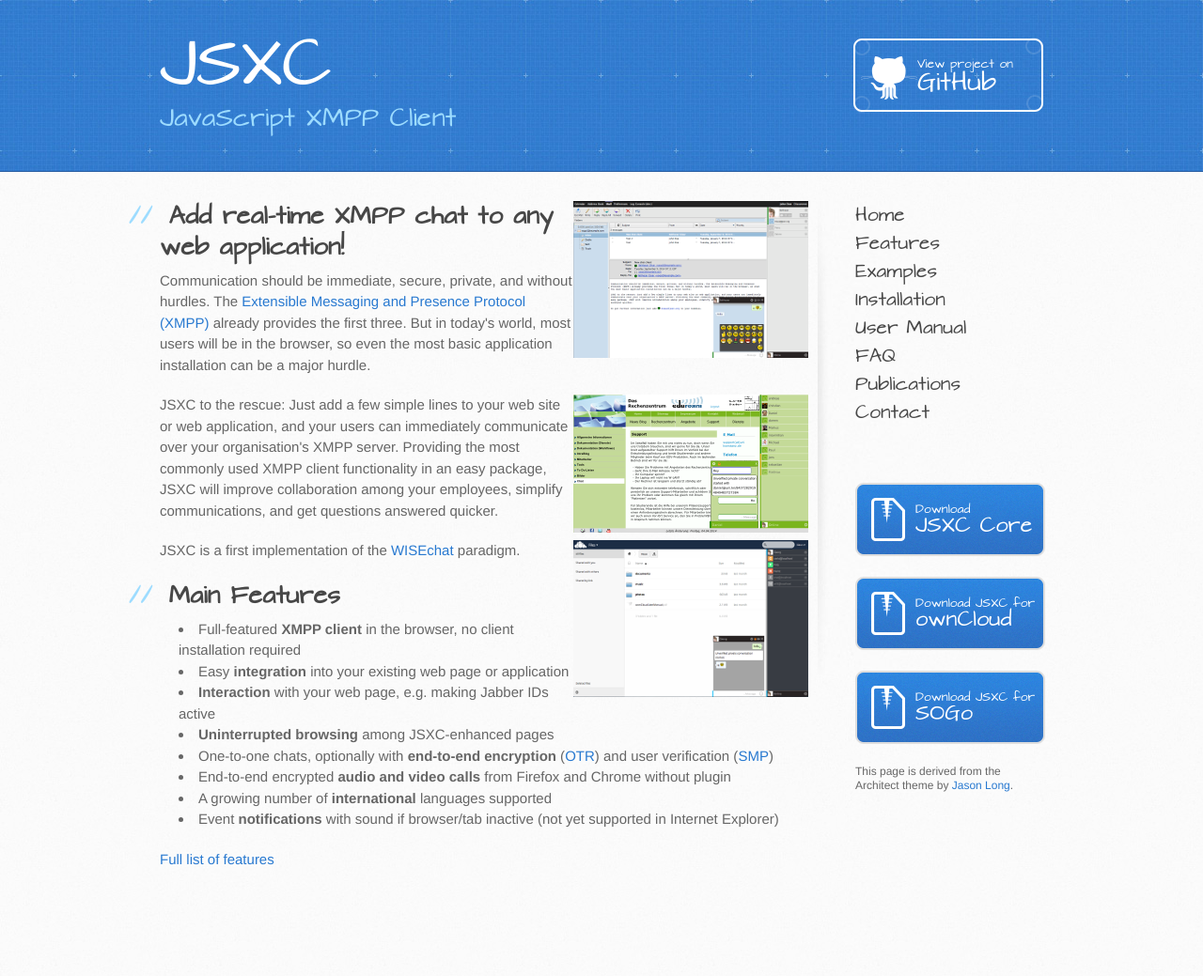
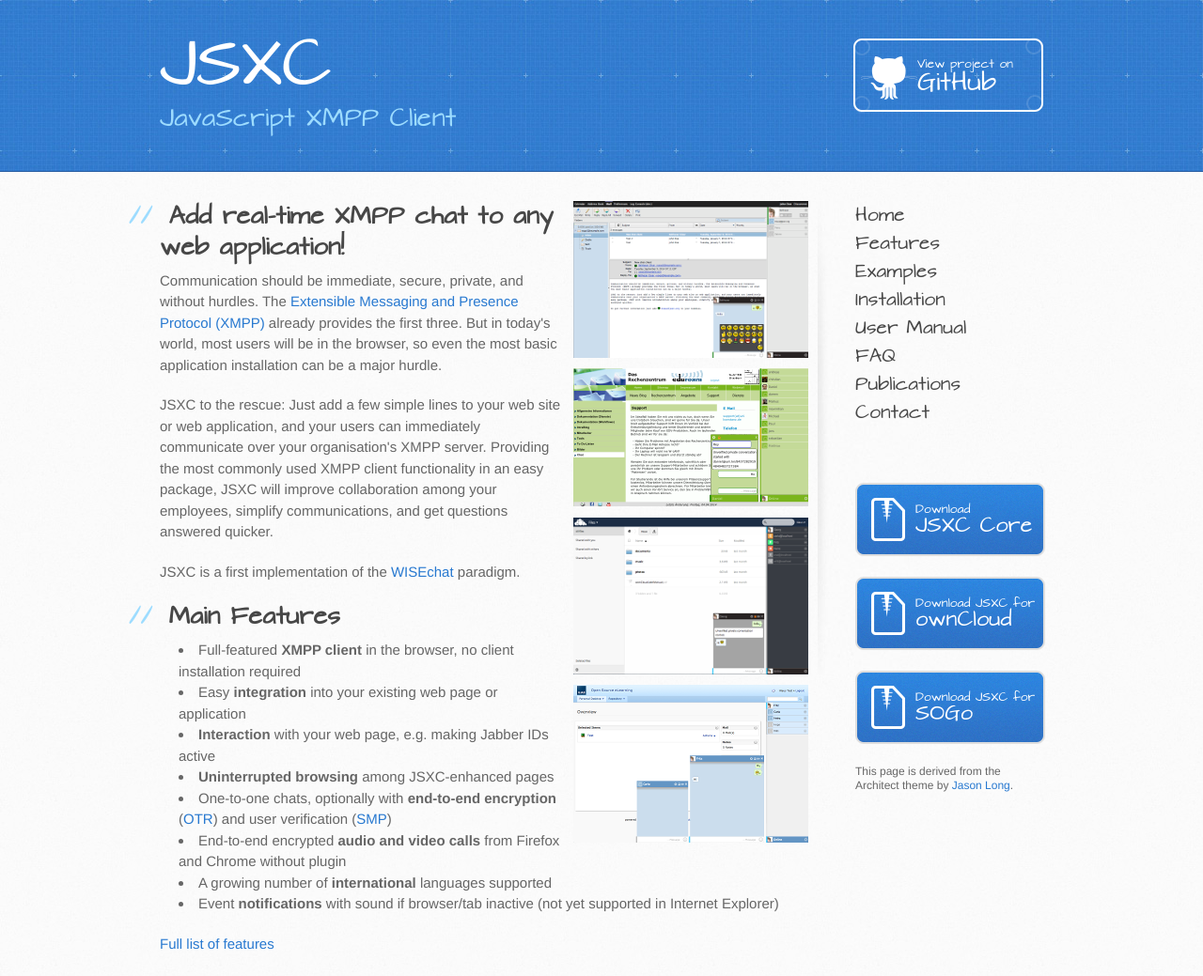
Before and after one commit to jsxc/jsxc.org, a Jekyll site: the page built from index.html, in a window 1280 px wide. Shown: the whole page at 94% size. Built offline with Jekyll 4.4.1, drawn with Linux system fonts in a browser that asks for light colours; comment, search, counter and statistics services are not loaded; before the commit the page ends 949 px from its top, so only the background shows below that.

Commit message:
add ilias screenshot

```diff
--- a/index.html
+++ b/index.html
@@ -2,20 +2,23 @@
 layout: default
 ---
 
-<a href="images/SOGo-screenshot.png"><img src="images/SOGo-screenshot-thumb.png" alt="Screenshot SOGo" align="right"></a>
+<div class="right sidebar">
+	<a href="images/SOGo-screenshot.png"><img src="images/SOGo-screenshot-thumb.png" alt="Screenshot SOGo"></a>
+	<a href="images/rz-screenshot.png"><img src="images/rz-screenshot-thumb.png" alt="Screenshot RZ"></a>
+	<a href="images/owncloud-screenshot.png"><img src="images/owncloud-screenshot-thumb.png" alt="Screenshot ownCloud"></a>
+	<a href="images/Ilias-screenshot.png"><img src="images/Ilias-screenshot-thumb.png" alt="Screenshot Ilias"></a>
+</div>
+
 <h2>
 	<a name="jsxc---core" class="anchor" href="#jsxc---core"><span class="octicon octicon-link"></span></a> <a name="javascript-xmpp-client" href="#javascript-xmpp-client"></a>Add real-time XMPP chat to any web application!
 </h2>
 
-<p>
-	Communication should be immediate, secure, private, and without hurdles. The <a href="http://xmpp.org/">Extensible Messaging and Presence Protocol (XMPP)</a> already provides the first three. But in today's world, most users will be in the browser, so even the most basic application installation can be a major hurdle.
+<p>Communication should be immediate, secure, private, and without hurdles. The <a href="http://xmpp.org/">Extensible Messaging and Presence Protocol (XMPP)</a> already provides the first three. But in today's world, most users will be in the browser, so even the most basic application installation can be a major hurdle.
 </p>
-<a href="images/rz-screenshot.png"><img src="images/rz-screenshot-thumb.png" alt="Screenshot RZ" align="right"></a>
+
 <p>JSXC to the rescue: Just add a few simple lines to your web site or web application, and your users can immediately communicate over your organisation's XMPP server. Providing the most commonly used XMPP client functionality in an easy package, JSXC will improve collaboration among your employees, simplify communications, and get questions answered quicker.</p>
-<a href="images/owncloud-screenshot.png"><img src="images/owncloud-screenshot-thumb.png" alt="Screenshot ownCloud" align="right"></a>
-<p>
-	JSXC is a first implementation of the <a href="faq.html#wisechat">WISEchat</a> paradigm.
-</p>
+
+<p>JSXC is a first implementation of the <a href="faq.html#wisechat">WISEchat</a> paradigm.</p>
 
 <h2>
 	<a name="features" class="anchor" href="#features"><span class="octicon octicon-link"></span></a> <a name="features" href="#features"></a>Main Features
--- a/stylesheets/stylesheet.css
+++ b/stylesheets/stylesheet.css
@@ -565,3 +565,12 @@
 	max-height: 80px;
 	max-width: 100px;
 }
+
+div.sidebar.right {
+	margin-left: 10px;
+}
+
+div.sidebar.right a {
+	display: block;
+	margin-bottom: 5px;
+}
```
Also changed, not shown: images/Ilias-screenshot-thumb.png (added), images/Ilias-screenshot.png (added).
